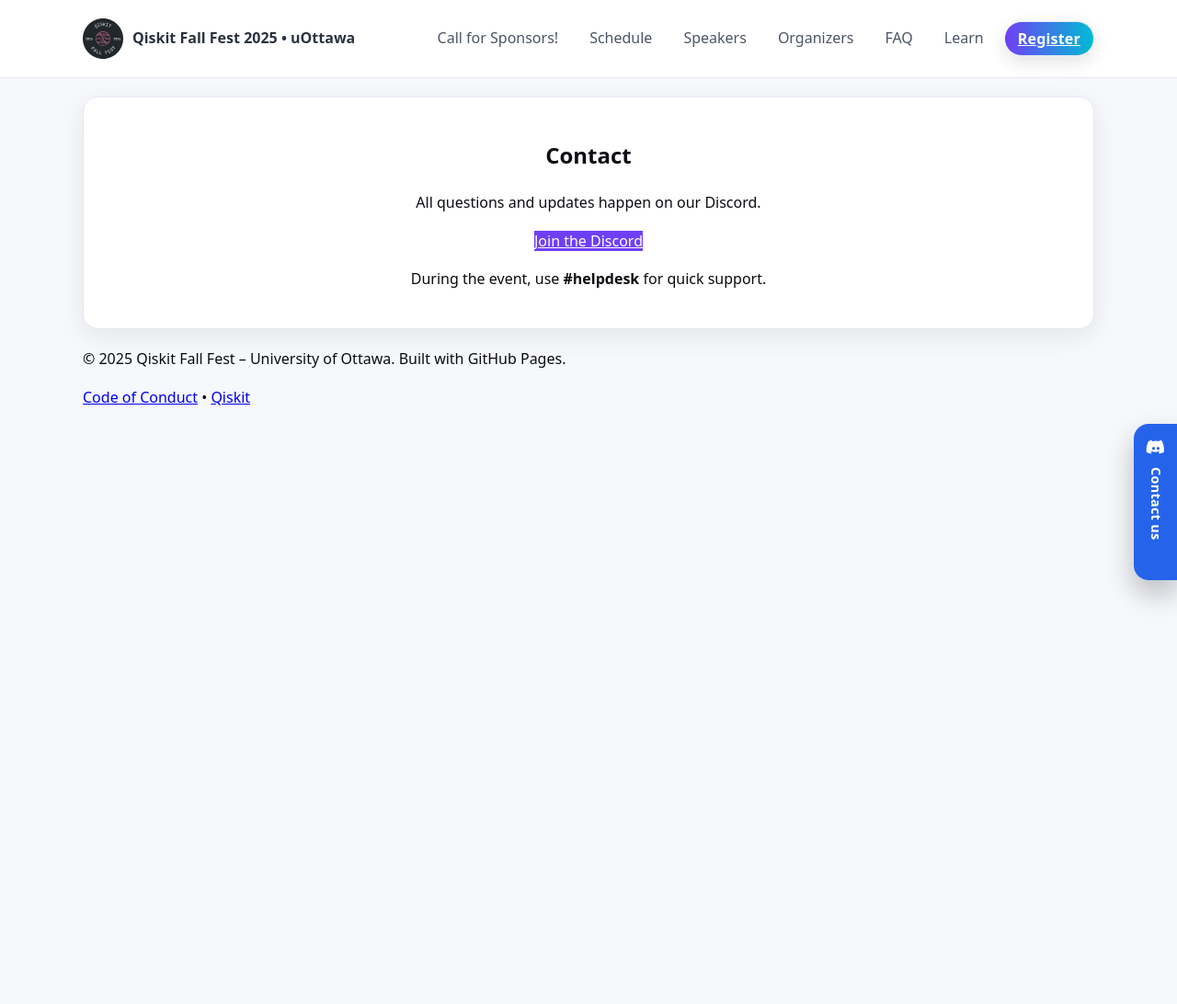
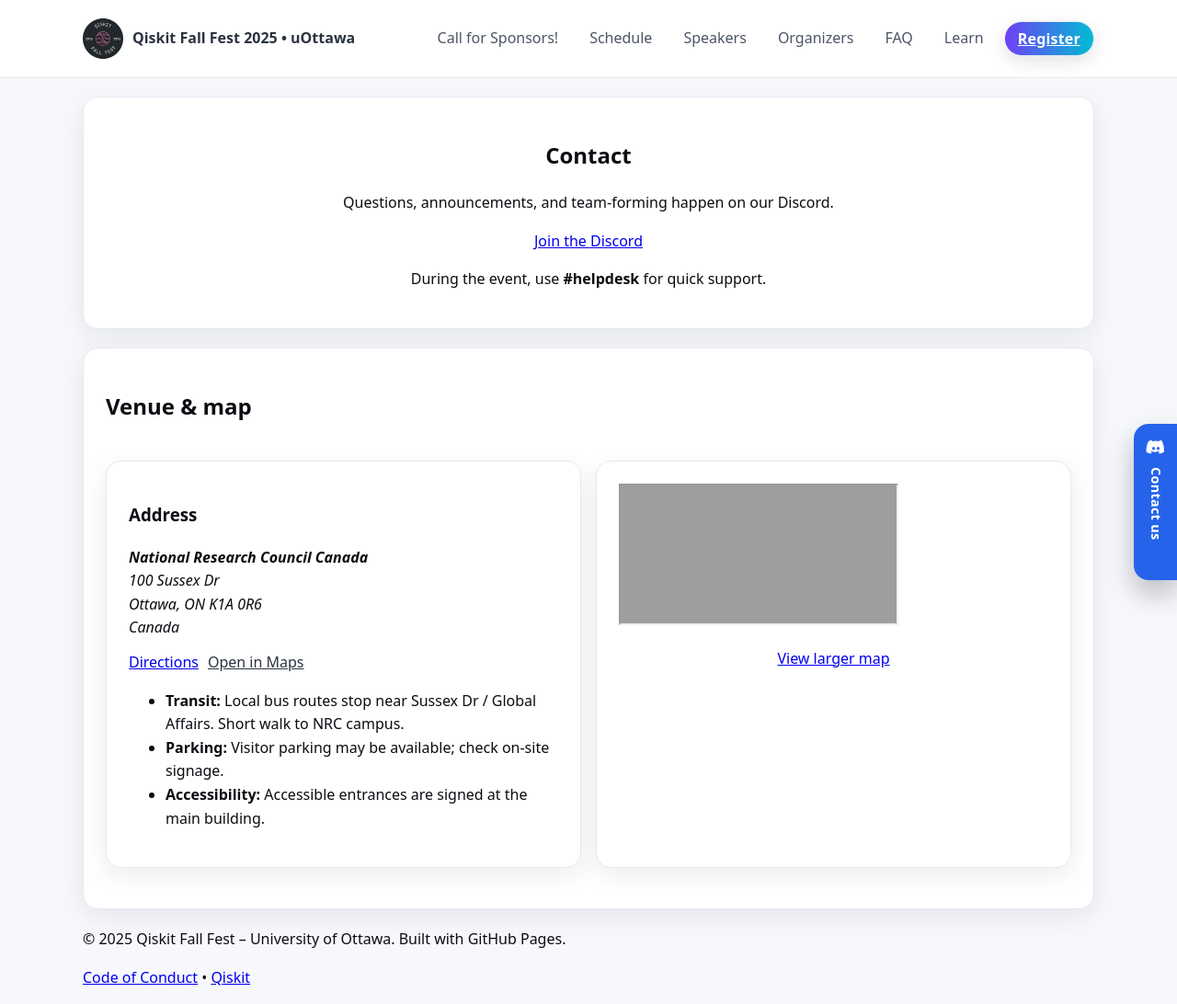
Before and after one commit to utkarshh-singh/fall-fest-2025-website, a Jekyll site: the page built from contact.md, in a window 1280 px wide and 1092 px high. Shown: the whole window at 92% size. Built offline with Jekyll 4.4.1, drawn with Linux system fonts in a browser that asks for light colours; grey boxes are pictures that could not be loaded.

Commit message:
Update contact.md

```diff
--- a/contact.md
+++ b/contact.md
@@ -1,14 +1,76 @@
 ---
 layout: default
-title: Contact
+title: Contact & Venue
 permalink: /contact/
 ---
 
-<main class="container">
-  <section id="contact" class="card center">
+<!--  <main class="container">
+   <section id="contact" class="card center">
     <h2>Contact</h2>
     <p>All questions and updates happen on our Discord.</p>
     <a class="btn primary" href="{{ site.discord_url }}" target="_blank" rel="noopener">Join the Discord</a>
     <p class="note">During the event, use <strong>#helpdesk</strong> for quick support.</p>
   </section>
+</main>  -->
+
+
+<main class="container">
+
+  <!-- Contact CTA -->
+  <section class="card center">
+    <h2>Contact</h2>
+    <p>Questions, announcements, and team-forming happen on our Discord.</p>
+    <a class="btn" href="{{ site.discord_url }}" target="_blank" rel="noopener">Join the Discord</a>
+    <p class="note">During the event, use <strong>#helpdesk</strong> for quick support.</p>
+  </section>
+
+  <!-- Venue + Map -->
+  <section class="card">
+    <h2>Venue & map</h2>
+
+    <div class="grid two contact-grid">
+      <!-- Address block -->
+      <div class="card contact-address">
+        <h3>Address</h3>
+        <address>
+          <strong>National Research Council Canada</strong><br>
+          100 Sussex Dr<br>
+          Ottawa, ON K1A 0R6<br>
+          Canada
+        </address>
+
+        <div class="btn-row">
+          <a class="btn"
+             href="https://www.google.com/maps/dir/?api=1&destination=100%20Sussex%20Dr%2C%20Ottawa%2C%20ON%20K1A%200R6"
+             target="_blank" rel="noopener">Directions</a>
+          <a class="btn ghost"
+             href="https://www.google.com/maps/place/100+Sussex+Dr,+Ottawa,+ON+K1A+0R6"
+             target="_blank" rel="noopener">Open in Maps</a>
+        </div>
+
+        <ul class="keypoints">
+          <li><strong>Transit:</strong> Local bus routes stop near Sussex Dr / Global Affairs. Short walk to NRC campus.</li>
+          <li><strong>Parking:</strong> Visitor parking may be available; check on-site signage.</li>
+          <li><strong>Accessibility:</strong> Accessible entrances are signed at the main building.</li>
+        </ul>
+      </div>
+
+      <!-- Map block -->
+      <div class="card contact-map">
+        <div class="map-embed">
+          <iframe
+            title="Map — 100 Sussex Dr, Ottawa"
+            loading="lazy"
+            referrerpolicy="no-referrer-when-downgrade"
+            src="https://www.google.com/maps?q=100+Sussex+Dr,+Ottawa,+ON+K1A+0R6&output=embed">
+          </iframe>
+        </div>
+        <p class="note center">
+          <a href="https://www.google.com/maps/place/100+Sussex+Dr,+Ottawa,+ON+K1A+0R6"
+             target="_blank" rel="noopener">View larger map</a>
+        </p>
+      </div>
+    </div>
+  </section>
+
 </main>
```
